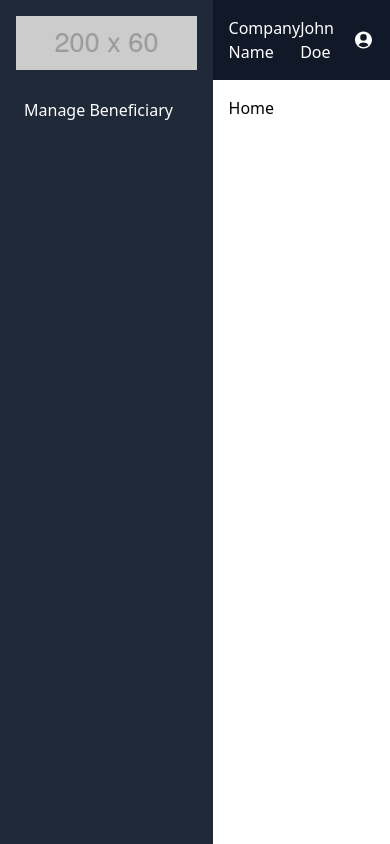
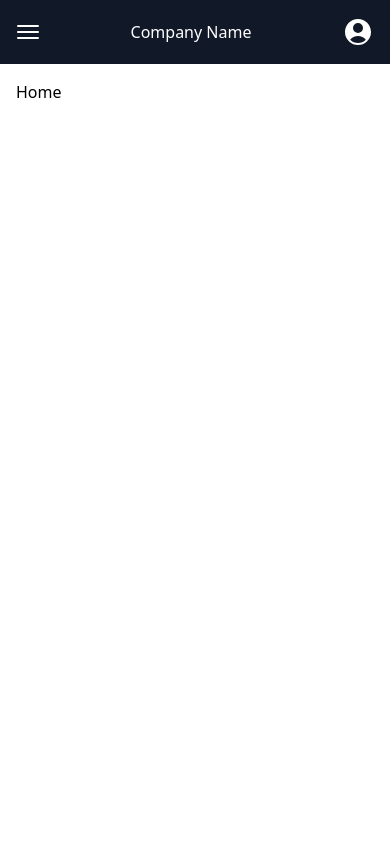
Before and after one commit to bernardshageorge/bank-customer-portal, a React (Vite) app: page / in a window 390 px wide. Built offline with nearby package versions, Linux system fonts and the light colour scheme.

Commit message:
made site mobile friendly

```diff
--- a/src/Components/AppLayout/components/header.tsx
+++ b/src/Components/AppLayout/components/header.tsx
@@ -1,11 +1,21 @@
 import { UserCircleIcon } from "@heroicons/react/24/solid";
 
-const Header = () => {
+const Header = ({ toggle }: { toggle: () => void }) => {
   return (
     <div className="bg-gray-900 text-white p-4 flex justify-between items-center">
+      <button onClick={toggle} className="md:hidden">
+        <svg className="w-6 h-6 fill-current" viewBox="0 0 24 24">
+          <path
+            fillRule="evenodd"
+            clipRule="evenodd"
+            d="M2 5h20a1 1 0 010 2H2a1 1 0 010-2zm0 6h20a1 1 0 010 2H2a1 1 0 010-2zm0 6h20a1 1 0 010 2H2a1 1 0 010-2z"
+          />
+        </svg>
+      </button>
       <div>Company Name</div>
+      {/* User Profile Section */}
       <div className="flex items-center">
-        <span className="mr-2">John Doe</span>
+        <span className="hidden md:inline-block mr-2">John Doe</span>
         <UserCircleIcon className="w-8 h-8 rounded-full" />
       </div>
     </div>
--- a/src/Components/AppLayout/components/sidebar.tsx
+++ b/src/Components/AppLayout/components/sidebar.tsx
@@ -1,9 +1,27 @@
 import { Link, NavLink } from "react-router-dom";
 import Logo from "../../../assets/logo.png";
 
-const Sidebar = () => {
+const Sidebar = ({
+  isOpen,
+  toggle,
+}: {
+  isOpen: boolean;
+  toggle: () => void;
+}) => {
   return (
-    <div className="bg-gray-800 text-white w-64 flex flex-col">
+    <>
+      {/* Overlay */}
+      {isOpen && (
+        <div
+          className="fixed inset-0 bg-black opacity-50 z-40"
+          onClick={toggle}
+        ></div>
+      )}
+      <div
+        className={`fixed top-0 left-0 h-full w-64 bg-gray-800 text-white transform ${
+          isOpen ? "translate-x-0" : "-translate-x-full"
+        } transition-transform duration-300 ease-in-out z-50 md:translate-x-0 md:static md:w-64`}
+      >
         {/* Logo */}
         <div className="p-4">
           <Link to="/">
@@ -15,7 +33,6 @@ const Sidebar = () => {
           <li>
             <NavLink
               to="/manage-beneficiary"
-            // className="py-1 px-4 cursor-pointer hover:bg-gray-700"
               className={({ isActive }) => {
                 return isActive
                   ? "py-1 px-4 active cursor-pointer bg-gray-700 w-full inline-block"
@@ -27,6 +44,7 @@ const Sidebar = () => {
           </li>
         </ul>
       </div>
+    </>
   );
 };
 export default Sidebar;
--- a/src/Components/AppLayout/index.tsx
+++ b/src/Components/AppLayout/index.tsx
@@ -1,17 +1,22 @@
-import { PropsWithChildren } from "react";
+import { PropsWithChildren, useState } from "react";
 import Header from "./components/header";
 import Sidebar from "./components/sidebar";
 
 const AppLayout = ({ children }: PropsWithChildren) => {
+  const [isOpen, setIsOpen] = useState(false);
+
+  const toggleSidebar = () => {
+    setIsOpen(!isOpen);
+  };
   return (
     <>
-      <div className="flex h-screen">
+      <div className="flex flex-col md:flex-row md:h-screen">
         {/* Sidebar */}
-        <Sidebar />
+        <Sidebar isOpen={isOpen} toggle={toggleSidebar} />
         {/* Main Content */}
         <div className="flex-1">
           {/* Header */}
-          <Header />
+          <Header toggle={toggleSidebar} />
           {/* Main Content Area */}
           <div className="p-4">{children}</div>
         </div>
```
Lines whose indentation alone changed are shown as unchanged.
